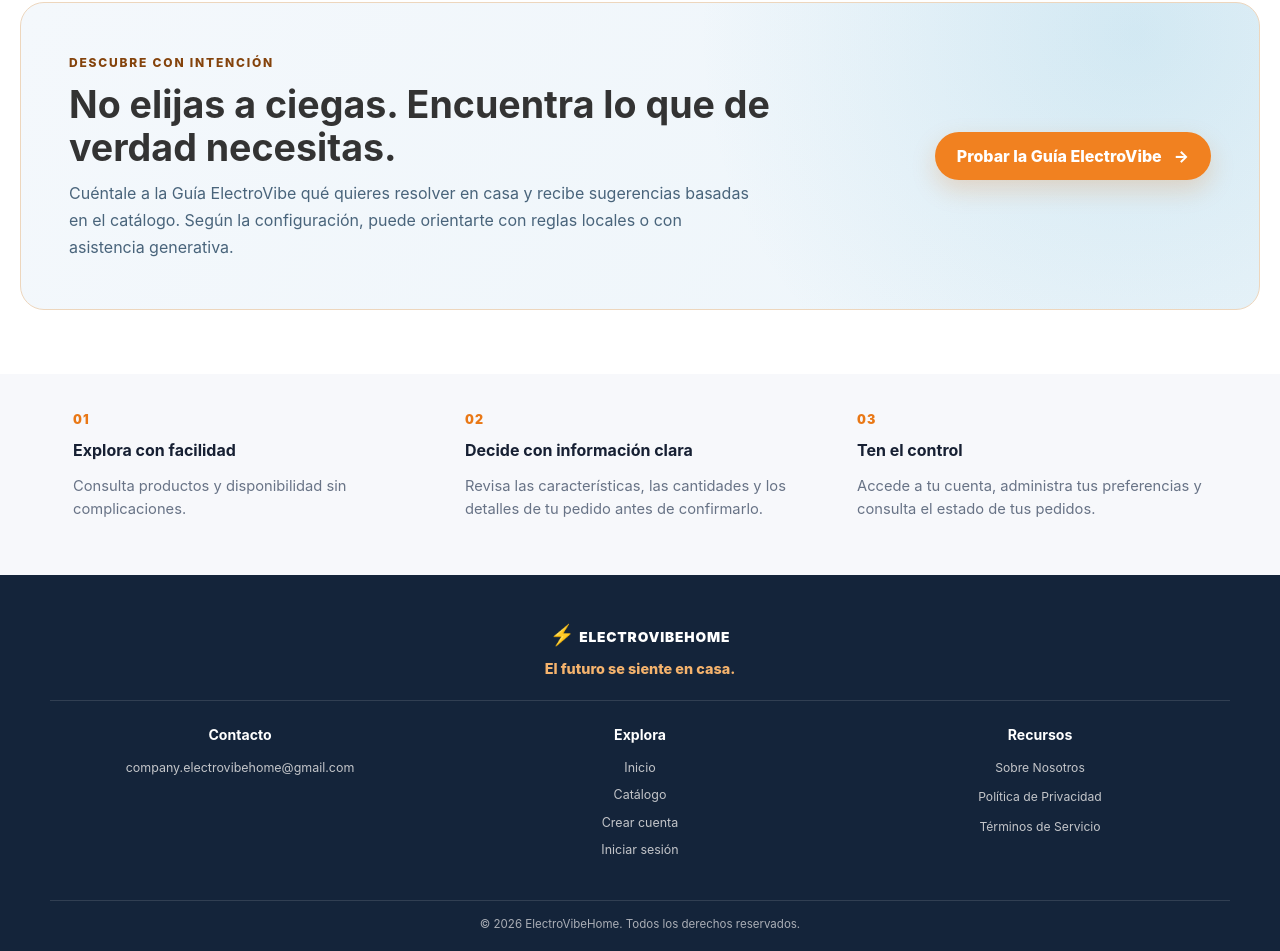
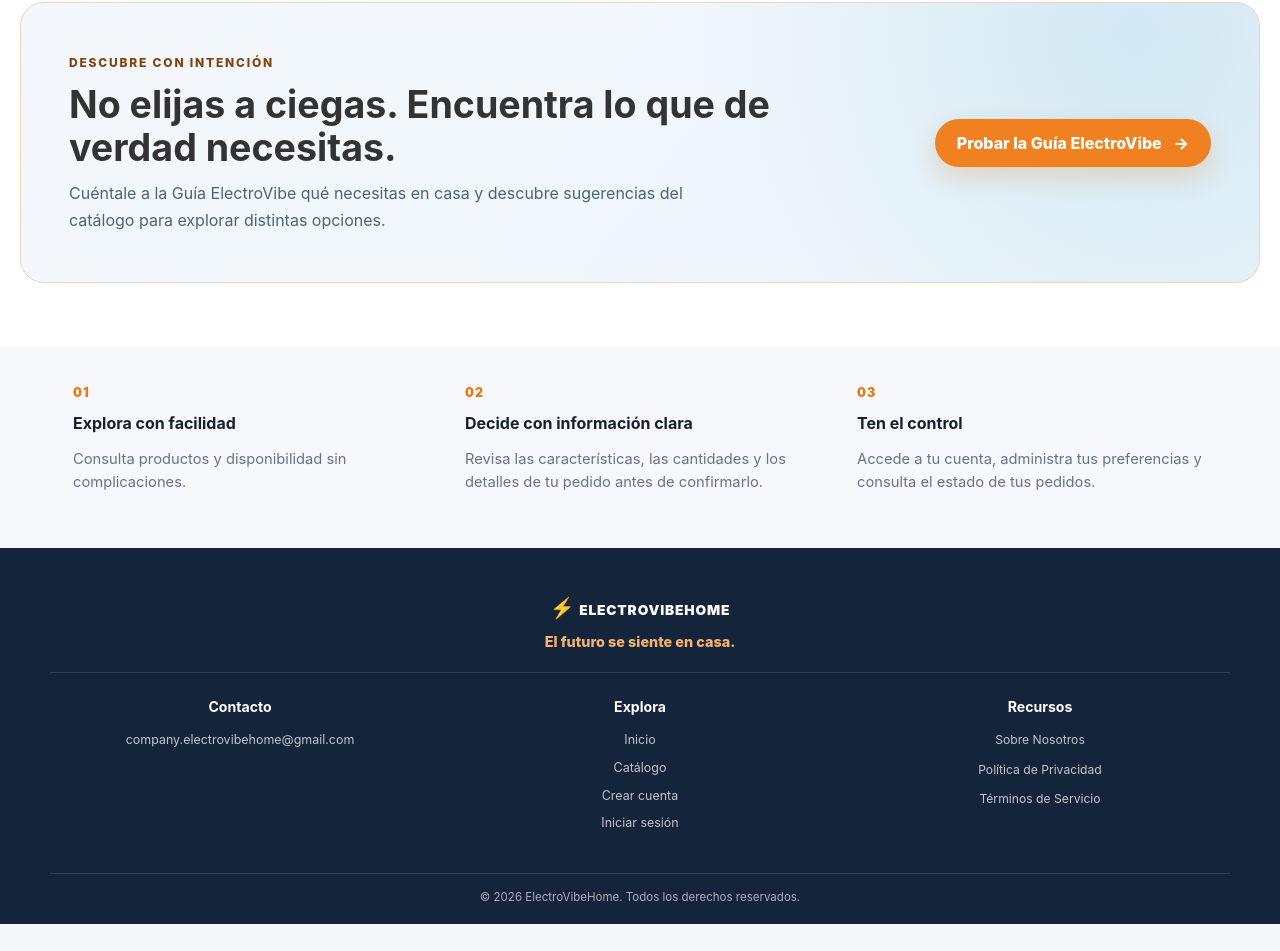
Before and after one commit to sro2005/my-app, a React (Vite) app: page / in a window 1280 px wide. Shown: the part 1302-2253 px from the top of the page. After the commit the page ends 2226 px from the top, so only its background shows below. Built offline with nearby package versions, Linux system fonts and the light colour scheme.

Commit message:
Make guide introduction more natural for storefront visitors

```diff
--- a/src/components/LandingPage.jsx
+++ b/src/components/LandingPage.jsx
@@ -55,7 +55,7 @@ const LandingPage = () => (
       <div className="evh-guide-promo-copy">
         <span className="evh-eyebrow">DESCUBRE CON INTENCIÓN</span>
         <h2 id="evh-guide-promo-title">No elijas a ciegas. Encuentra lo que de verdad necesitas.</h2>
-        <p>Cuéntale a la Guía ElectroVibe qué quieres resolver en casa y recibe sugerencias basadas en el catálogo. Según la configuración, puede orientarte con reglas locales o con asistencia generativa.</p>
+        <p>Cuéntale a la Guía ElectroVibe qué necesitas en casa y descubre sugerencias del catálogo para explorar distintas opciones.</p>
       </div>
       <Link className="evh-button evh-button-primary" to="/catalogo">Probar la Guía ElectroVibe <span aria-hidden="true">→</span></Link>
     </section>
```
